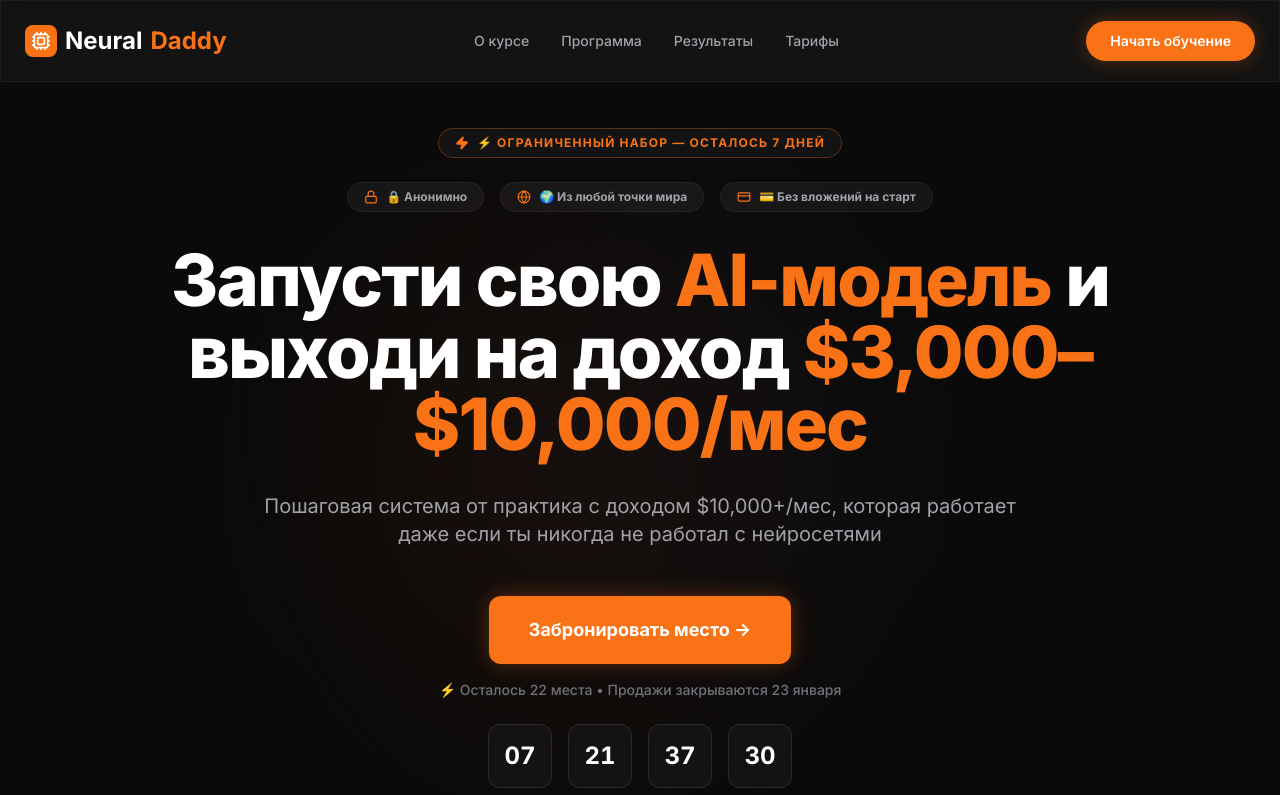
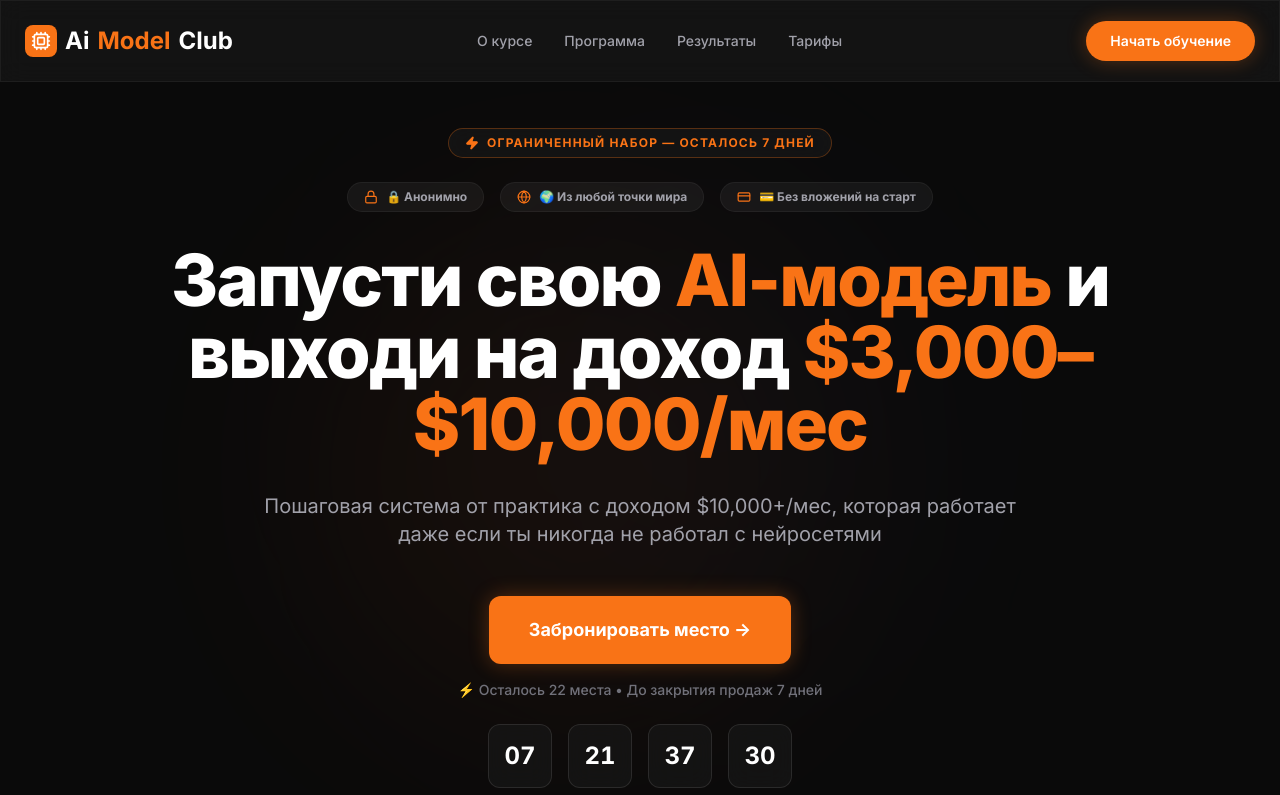
Before and after one commit to whiteedeesign/aimodels, a React (Vite) app: page / in a window 1280 px wide. Shown: the top 795 px of the page. Built offline with nearby package versions, Linux system fonts and the light colour scheme.

Commit message:
Update App.tsx

```diff
--- a/App.tsx
+++ b/App.tsx
@@ -59,7 +59,7 @@ const Navbar = () => {
           <div className="w-8 h-8 bg-orange-500 rounded-lg flex items-center justify-center">
             <Cpu className="text-white w-5 h-5" />
           </div>
-          Neural<span className="text-orange-500">Daddy</span>
+          Ai<span className="text-orange-500">Model</span>Club
         </a>
 
         {/* Desktop Links */}
@@ -185,7 +185,7 @@ const Hero = () => (
     <Reveal>
       <div className="inline-flex items-center gap-2 px-4 py-1.5 rounded-full glass border border-orange-500/30 text-orange-500 text-xs font-bold uppercase tracking-widest mb-6">
         <Zap className="w-3.5 h-3.5 fill-current" />
-        ⚡ ОГРАНИЧЕННЫЙ НАБОР — ОСТАЛОСЬ 7 ДНЕЙ
+        ОГРАНИЧЕННЫЙ НАБОР — ОСТАЛОСЬ 7 ДНЕЙ
       </div>
     </Reveal>
 
@@ -220,7 +220,7 @@ const Hero = () => (
         Забронировать место →
       </a>
       <p className="text-zinc-500 text-sm font-medium mb-6">
-        ⚡ Осталось 22 места • Продажи закрываются 23 января
+        ⚡ Осталось 22 места • До закрытия продаж 7 дней
       </p>
       <Timer />
     </Reveal>
```
